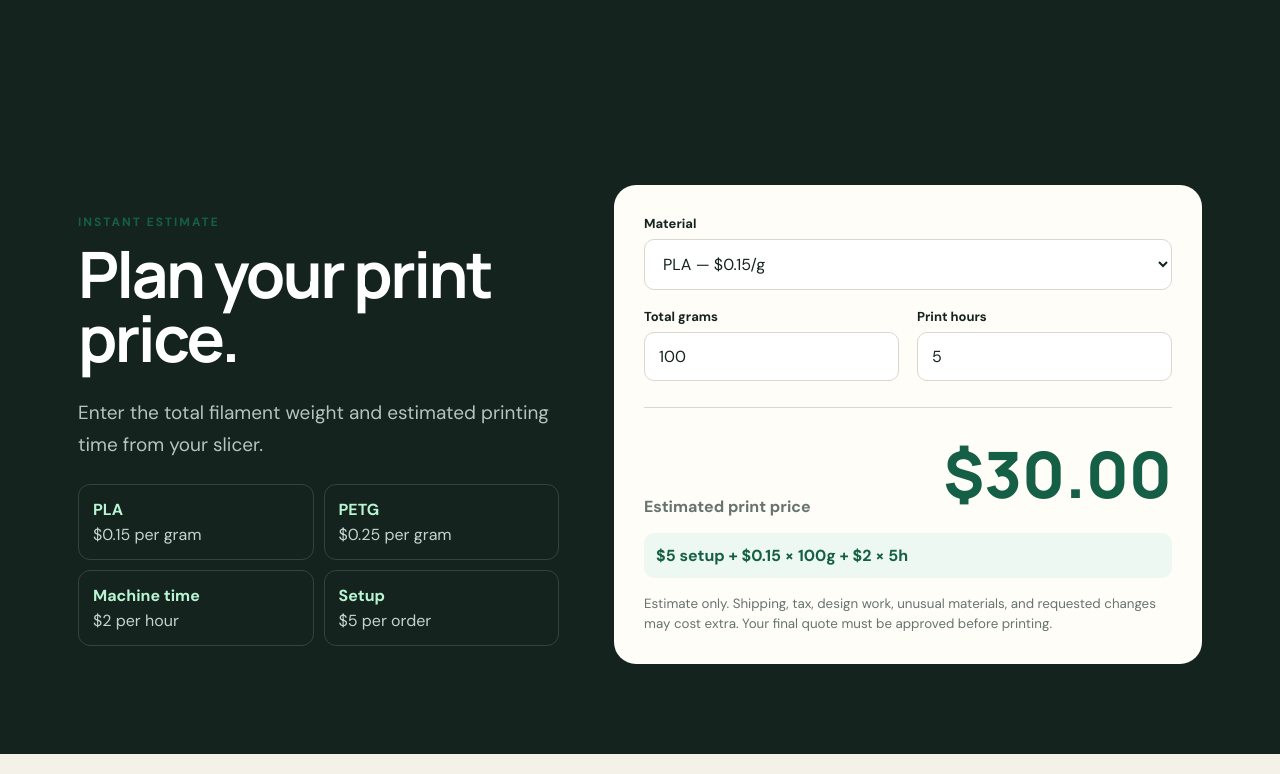
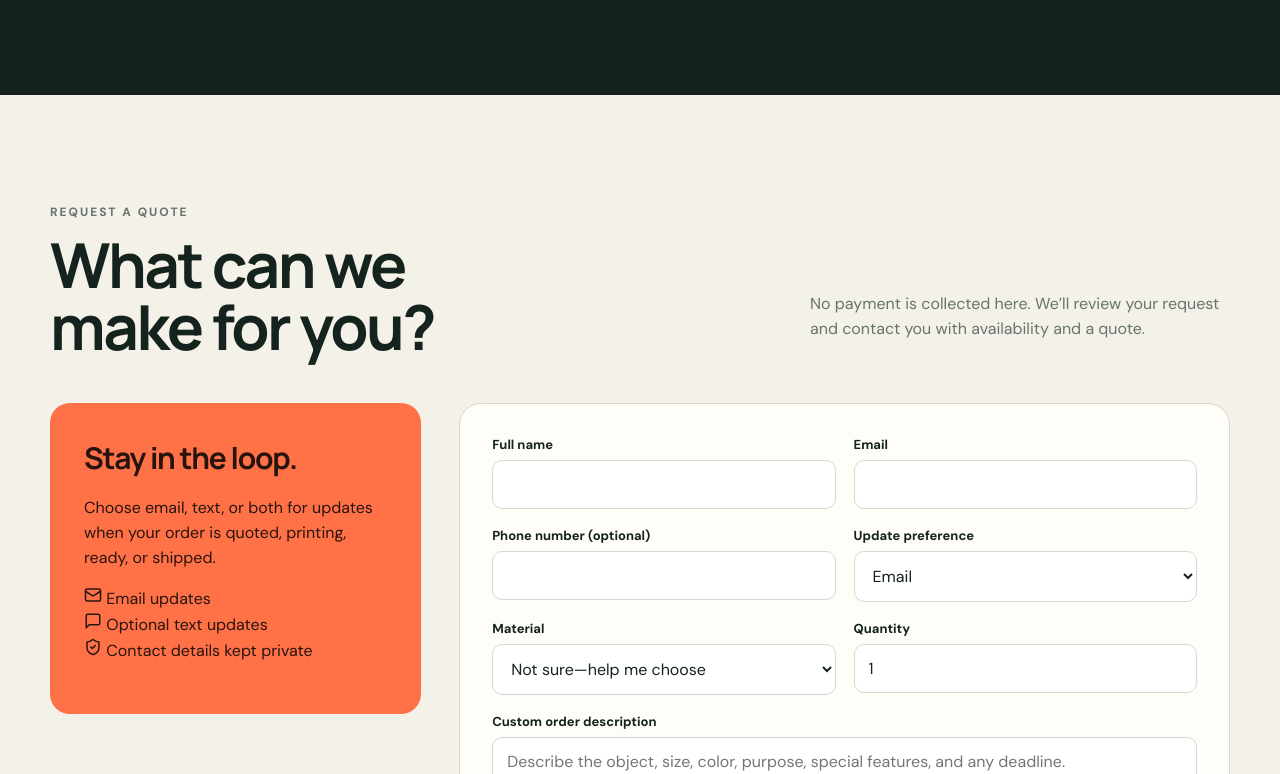
Before and after one commit to sheep4mil-ui/Vertex, a Next.js app: page / in a window 1280 px wide. Shown: the part 1326-2100 px from the top of the page. Built offline with nearby package versions, Linux system fonts and the light colour scheme.

Commit message:
Move price calculator to staff portal

```diff
--- a/app/page.tsx
+++ b/app/page.tsx
@@ -12,11 +12,6 @@ import { getSupabase } from "@/lib/supabase";
 export default function Home() {
   const [message, setMessage] = useState("");
   const [sending, setSending] = useState(false);
-  const [priceMaterial, setPriceMaterial] = useState<"PLA" | "PETG">("PLA");
-  const [estimatedGrams, setEstimatedGrams] = useState(100);
-  const [estimatedHours, setEstimatedHours] = useState(5);
-  const gramRate = priceMaterial === "PLA" ? 0.15 : 0.25;
-  const estimatedPrice = 5 + estimatedGrams * gramRate + estimatedHours * 2;
   async function submit(e: React.FormEvent<HTMLFormElement>) {
     e.preventDefault();
     setSending(true);
@@ -57,7 +52,6 @@ export default function Home() {
         </a>
         <nav className="navlinks">
           <a href="#process">How it works</a>
-          <a href="#pricing">Pricing</a>
           <a href="#order">Order</a>
           <a href="staff">Staff</a>
           <a className="btn btn-dark" href="#order">
@@ -136,50 +130,6 @@ export default function Home() {
                 </p>
               </article>
             </div>
-          </div>
-        </section>
-        <section id="pricing" className="pricing-section">
-          <div className="shell price-grid">
-            <div>
-              <p className="eyebrow">Instant estimate</p>
-              <h2>Plan your print price.</h2>
-              <p className="lead price-lead">
-                Enter the total filament weight and estimated printing time from your slicer.
-              </p>
-              <div className="rate-cards">
-                <span><strong>PLA</strong>$0.15 per gram</span>
-                <span><strong>PETG</strong>$0.25 per gram</span>
-                <span><strong>Machine time</strong>$2 per hour</span>
-                <span><strong>Setup</strong>$5 per order</span>
-              </div>
-            </div>
-            <article className="price-calculator">
-              <div className="field">
-                <label htmlFor="price-material">Material</label>
-                <select id="price-material" value={priceMaterial} onChange={(e) => setPriceMaterial(e.target.value as "PLA" | "PETG")}>
-                  <option value="PLA">PLA — $0.15/g</option>
-                  <option value="PETG">PETG — $0.25/g</option>
-                </select>
-              </div>
-              <div className="grid2">
-                <div className="field">
-                  <label htmlFor="price-grams">Total grams</label>
-                  <input id="price-grams" type="number" min="1" max="10000" value={estimatedGrams} onChange={(e) => setEstimatedGrams(Math.max(0, Number(e.target.value)))} />
-                </div>
-                <div className="field">
-                  <label htmlFor="price-hours">Print hours</label>
-                  <input id="price-hours" type="number" min="0" max="1000" step="0.25" value={estimatedHours} onChange={(e) => setEstimatedHours(Math.max(0, Number(e.target.value)))} />
-                </div>
-              </div>
-              <div className="estimate-total">
-                <span>Estimated print price</span>
-                <strong>${estimatedPrice.toFixed(2)}</strong>
-              </div>
-              <p className="estimate-formula">
-                $5 setup + ${gramRate.toFixed(2)} × {estimatedGrams}g + $2 × {estimatedHours}h
-              </p>
-              <small>Estimate only. Shipping, tax, design work, unusual materials, and requested changes may cost extra. Your final quote must be approved before printing.</small>
-            </article>
           </div>
         </section>
         <section id="order" className="shell section">
```
Also changed, not shown: app/staff/page.tsx (+50 -2 lines), app/globals.css.
